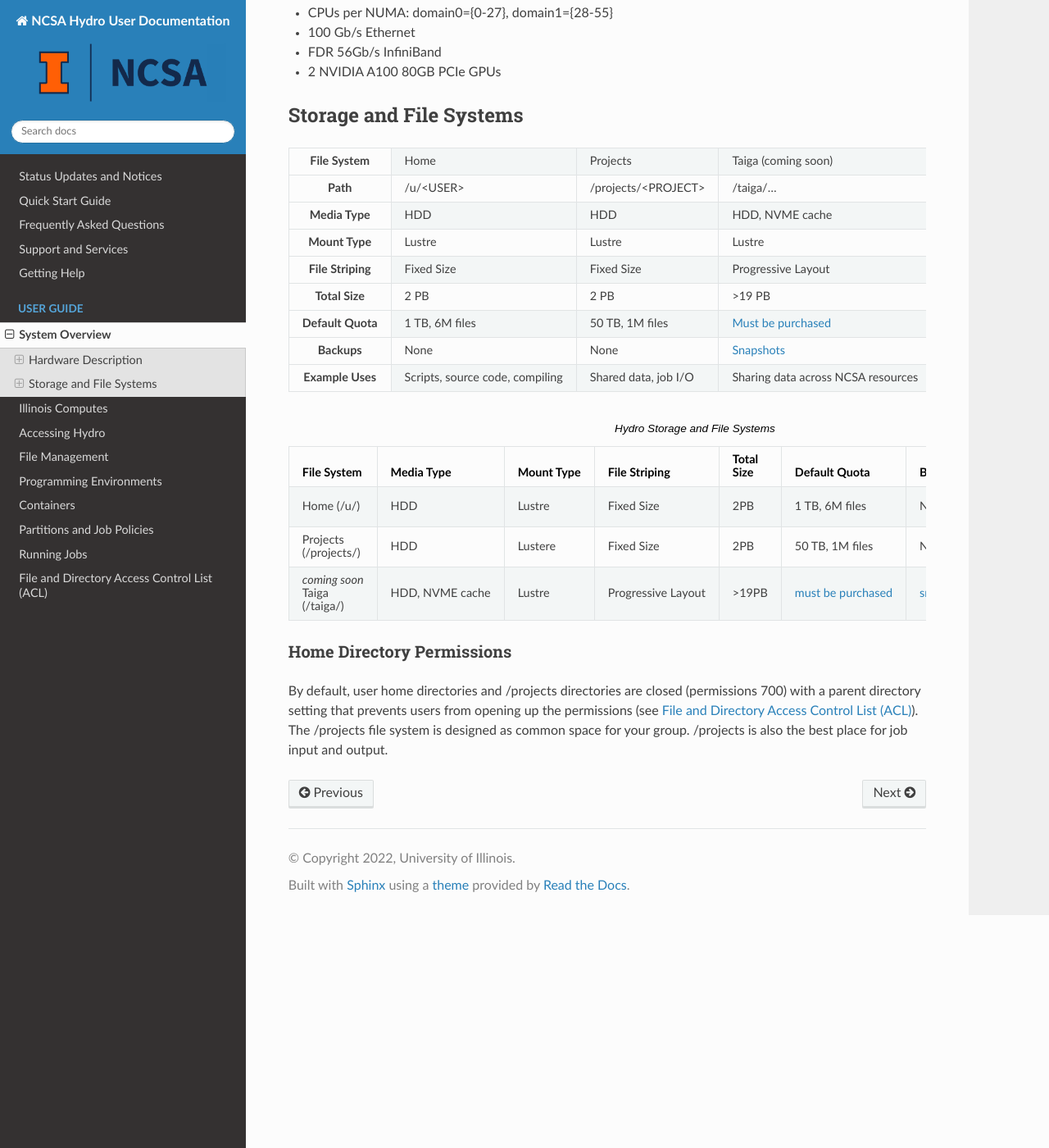
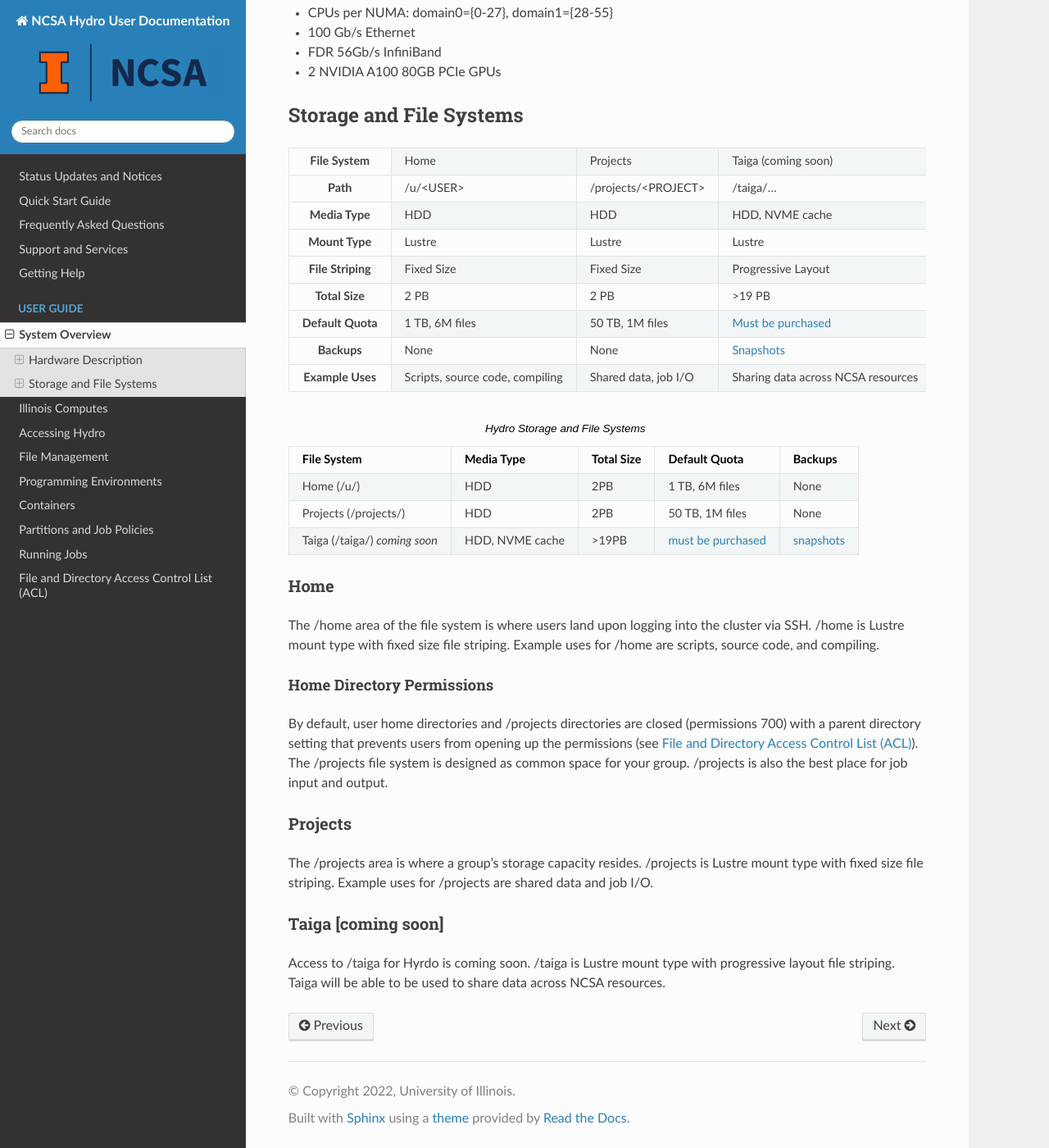
Before and after one commit to ncsa/hydro_documentation, a Sphinx documentation site: the page built from docs/source/user-guide/system-description.rst, in a window 1280 px wide and 1400 px high, scrolled down 1776 px. Shown: the whole window at 82% size. Built offline with Sphinx 7.4.7 and the Read the Docs theme 2.0.0, drawn with Linux system fonts in a browser that asks for light colours.

Commit message:
Update system-description.rst still working on table formatting

```diff
--- a/docs/source/user-guide/system-description.rst
+++ b/docs/source/user-guide/system-description.rst
@@ -136,32 +136,37 @@
 
 .. table:: Hydro Storage and File Systems
 
-   +---------------+-----------------+------------+-------------------+-------+---------------------+-------------+-----------------------+
-   | File System   | Media Type      | Mount Type | File Striping     | Total | Default Quota       | Backups     | Example Uses          |
-   |               |                 |            |                   |       |                     |             |                       |
-   |               |                 |            |                   | Size  |                     |             |                       |
-   +===============+=================+============+===================+=======+=====================+=============+=======================+
-   | Home (/u/)    | HDD             | Lustre     | Fixed Size        | 2PB   | 1 TB, 6M files      | None        | Scripts, source code, |
-   |               |                 |            |                   |       |                     |             |                       |
-   |               |                 |            |                   |       |                     |             | compiling             |
-   +---------------+-----------------+------------+-------------------+-------+---------------------+-------------+-----------------------+
-   | Projects      | HDD             | Lustere    | Fixed Size        | 2PB   | 50 TB, 1M files     | None        | Shared data, job I/O  |
-   |               |                 |            |                   |       |                     |             |                       |
-   | (/projects/)  |                 |            |                   |       |                     |             |                       |
-   +---------------+-----------------+------------+-------------------+-------+---------------------+-------------+-----------------------+
-   | *coming soon* | HDD, NVME cache | Lustre     | Progressive Layout| >19PB | `must be purchased`_| `snapshots`_| Sharing data across   |
-   |               |                 |            |                   |       |                     |             |                       |
-   | Taiga         |                 |            |                   |       |                     |             | NCSA resources        |
-   |               |                 |            |                   |       |                     |             |                       |
-   | (/taiga/)     |                 |            |                   |       |                     |             |                       |
-   +---------------+-----------------+------------+-------------------+-------+---------------------+-------------+-----------------------+
+   +------------------------------+-----------------+-----------+---------------------+-------------+
+   | File System                  | Media Type      | Total Size| Default Quota       | Backups     |
+   +==============================+=================+===========+=====================+=============+
+   | Home (/u/)                   | HDD             | 2PB       | 1 TB, 6M files      | None        |
+   +------------------------------+-----------------+-----------+---------------------+-------------+
+   | Projects (/projects/)        | HDD             | 2PB       | 50 TB, 1M files     | None        |
+   +------------------------------+-----------------+-----------+---------------------+-------------+
+   | Taiga (/taiga/) *coming soon*| HDD, NVME cache | >19PB     | `must be purchased`_| `snapshots`_|
+   +------------------------------+-----------------+-----------+---------------------+-------------+
 
 .. _must be purchased: https://wiki.ncsa.illinois.edu/display/TG/
 
 .. _snapshots: https://wiki.ncsa.illinois.edu/display/TG/Taiga+User+Guide#TaigaUserGuide-DataRecovery)
 
+Home
+~~~~~~~~
+
+The /home area of the file system is where users land upon logging into the cluster via SSH. /home is Lustre mount type with fixed size file striping. Example uses for /home are scripts, source code, and compiling.
+
 Home Directory Permissions
-~~~~~~~~~~~~~~~~~~~~~~~~~~~~~~
+$$$$$$$$$$$$$$$$$$$$$$$$$$$$$
 
 By default, user home directories and /projects directories are closed (permissions 700) with a parent directory setting that prevents users from opening up the permissions (see :ref:`acl`).
 The /projects file system is designed as common space for your group. /projects is also the best place for job input and output.
+
+Projects
+~~~~~~~~~~
+
+The /projects area is where a group's storage capacity resides. /projects is Lustre mount type with fixed size file striping. Example uses for /projects are shared data and job I/O.
+
+Taiga [coming soon]
+~~~~~~~~~~~~~~~~~~~~
+
+Access to /taiga for Hyrdo is coming soon. /taiga is Lustre mount type with progressive layout file striping. Taiga will be able to be used to share data across NCSA resources.
```
